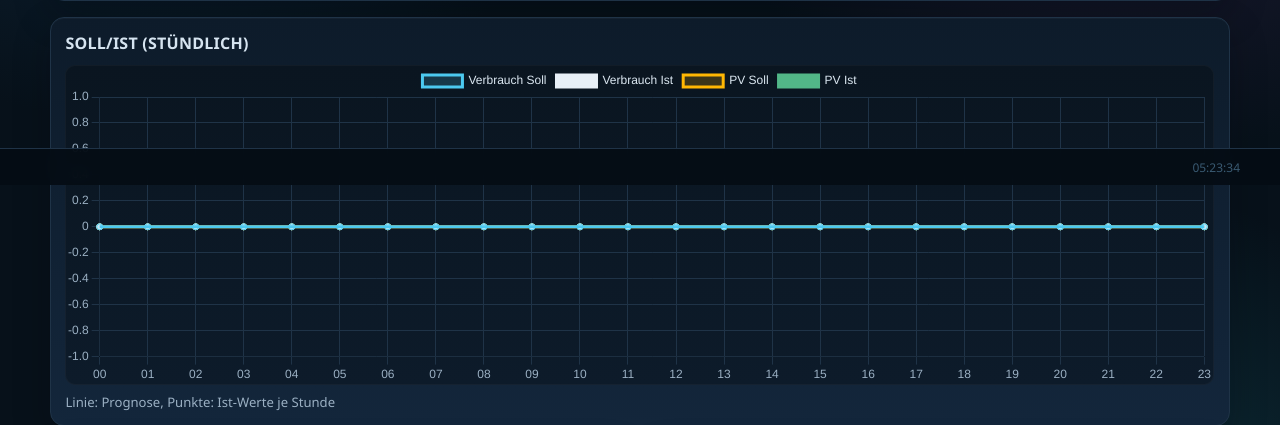
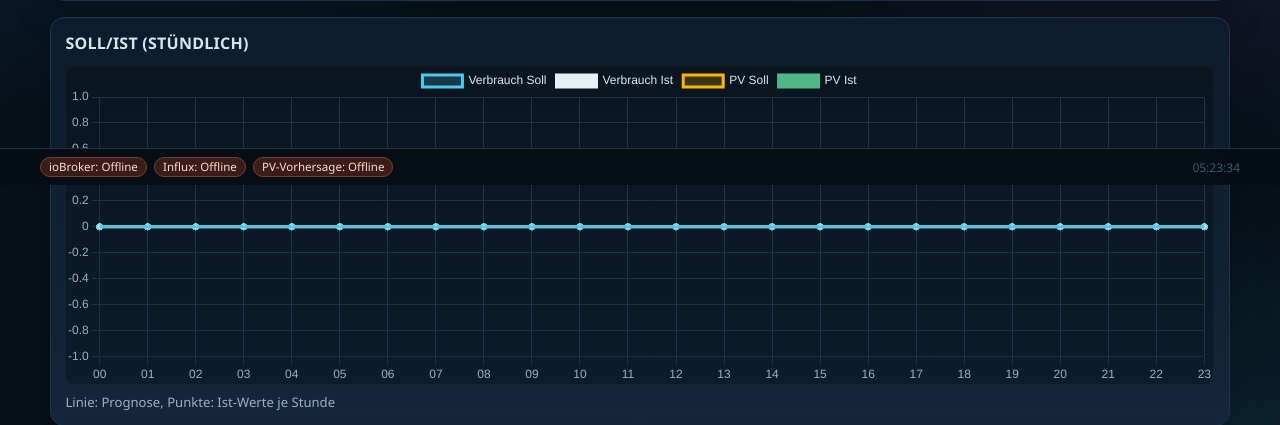
Before and after one commit to HJS72/EMSServer, a FastAPI app: page / in a window 1280 px wide. Shown: the part 615-1040 px from the top of the page. Run offline with FastAPI, Linux system fonts and the light colour scheme; data that the repository does not hold is empty.

Commit message:
Add footer connection status for ioBroker, Influx and PV forecast

```diff
--- a/app/main.py
+++ b/app/main.py
@@ -76,6 +76,32 @@ async def config_page(request: Request) -> HTMLResponse:
 @app.get("/api/health")
 async def health() -> dict[str, str]:
     return {"status": "ok"}
+
+
+@app.get("/api/status/connections")
+async def status_connections() -> JSONResponse:
+    async def safe_probe(coro, timeout: float = 6.0) -> bool:
+        try:
+            return bool(await asyncio.wait_for(coro, timeout=timeout))
+        except Exception:
+            return False
+
+    iobroker_connected, influx_connected, pv_connected = await asyncio.gather(
+        safe_probe(iobroker.is_connected()),
+        safe_probe(influx.is_connected()),
+        safe_probe(pv_service.is_connected()),
+    )
+
+    return JSONResponse(
+        {
+            "iobroker": {"connected": iobroker_connected},
+            "influx": {"connected": influx_connected},
+            "pv_forecast": {
+                "connected": pv_connected,
+                "provider": settings.pv_provider,
+            },
+        }
+    )
 
 
 @app.get("/api/forecast/today")
--- a/app/services/influx_source.py
+++ b/app/services/influx_source.py
@@ -1,5 +1,6 @@
 from __future__ import annotations
 
+import asyncio
 from dataclasses import dataclass
 from datetime import datetime, timedelta, timezone
 
@@ -32,6 +33,25 @@ class InfluxSource:
 
     def close(self) -> None:
         self._client.close()
+
+    async def is_connected(self) -> bool:
+        url = f"{self.settings.influx_url.rstrip('/')}/health"
+        headers = {"Accept": "application/json"}
+        if self.settings.influx_token:
+            headers["Authorization"] = f"Token {self.settings.influx_token}"
+
+        try:
+            async with httpx.AsyncClient(timeout=4.0) as client:
+                response = await client.get(url, headers=headers)
+                if response.status_code < 500:
+                    return True
+        except Exception:
+            pass
+
+        try:
+            return bool(await asyncio.to_thread(self._client.ping))
+        except Exception:
+            return False
 
     @staticmethod
     def _escape_flux_string(value: str) -> str:
--- a/app/services/iobroker_source.py
+++ b/app/services/iobroker_source.py
@@ -41,6 +41,27 @@ class IoBrokerSource:
         """Alias for get_current_value for compatibility."""
         return await self.get_current_value(state_id)
 
+    async def is_connected(self) -> bool:
+        base = self.settings.iobroker_url.rstrip("/")
+        probe_urls = [
+            base,
+            f"{base}/getPlainValue/system.adapter.simple-api.0.alive",
+        ]
+
+        try:
+            async with httpx.AsyncClient(timeout=4.0, auth=self._auth()) as client:
+                for url in probe_urls:
+                    try:
+                        response = await client.get(url)
+                        if response.status_code < 500:
+                            return True
+                    except Exception:
+                        continue
+        except Exception:
+            return False
+
+        return False
+
     def get_history(
         self,
         state_id: str,
--- a/app/services/pv_forecast.py
+++ b/app/services/pv_forecast.py
@@ -119,3 +119,26 @@ class PvForecastService:
             return {hour: 0.0 for hour in range(24)}
 
         return merged
+
+    async def is_connected(self) -> bool:
+        if self.settings.pv_provider.lower() != "forecast_solar":
+            return False
+
+        systems = self._configured_pv_systems()
+        if not systems:
+            return False
+
+        probe = systems[0]
+        url = (
+            f"https://api.forecast.solar/estimate/"
+            f"{probe['lat']}/{probe['lon']}/{probe['declination']}/{probe['azimuth']}/{probe['kwp']}"
+        )
+
+        try:
+            async with httpx.AsyncClient(timeout=6.0) as client:
+                response = await client.get(url)
+                response.raise_for_status()
+                payload = response.json()
+            return isinstance(payload.get("result", {}).get("watt_hours_period", {}), dict)
+        except Exception:
+            return False
--- a/app/templates/index.html
+++ b/app/templates/index.html
@@ -134,10 +134,51 @@
       font-size: 0.8rem;
       color: var(--muted);
       transition: color 0.3s ease;
-      flex: 1;
+      flex: 0 1 auto;
       white-space: nowrap;
       overflow: hidden;
       text-overflow: ellipsis;
+    }
+
+    .footer-connections {
+      display: flex;
+      align-items: center;
+      gap: 0.45rem;
+      flex: 1;
+      min-width: 0;
+      overflow: hidden;
+    }
+
+    .conn-pill {
+      display: inline-flex;
+      align-items: center;
+      gap: 0.35rem;
+      font-size: 0.72rem;
+      line-height: 1;
+      border: 1px solid var(--line);
+      border-radius: 999px;
+      padding: 0.22rem 0.5rem;
+      background: #0b1825;
+      color: var(--muted);
+      white-space: nowrap;
+    }
+
+    .conn-pill.ok {
+      color: #c3f0d9;
+      border-color: #2f6a50;
+      background: #143126;
+    }
+
+    .conn-pill.err {
+      color: #ffd7cf;
+      border-color: #7a3e31;
+      background: #3a1d18;
+    }
+
+    .conn-pill.unknown {
+      color: #e8f0f7;
+      border-color: #35516b;
+      background: #13263b;
     }
 
     .footer-status.ok   { color: var(--ok); }
@@ -501,6 +542,7 @@
 
   <footer class="app-footer">
     <div class="app-footer-inner">
+      <span id="footerConnections" class="footer-connections"></span>
       <span id="footerStatus" class="footer-status"></span>
       <span id="footerTime" class="footer-time"></span>
     </div>
@@ -508,6 +550,28 @@
 
   <script>
     // ── Footer helpers ─────────────────────────────────────────
+    const connectionState = {
+      iobroker: null,
+      influx: null,
+      pv_forecast: null,
+    };
+
+    function renderConnectionBadge(label, connected) {
+      const stateClass = connected === true ? 'ok' : (connected === false ? 'err' : 'unknown');
+      const stateText = connected === true ? 'Connected' : (connected === false ? 'Offline' : 'Prufe...');
+      return `<span class="conn-pill ${stateClass}">${label}: ${stateText}</span>`;
+    }
+
+    function renderFooterConnections() {
+      const el = document.getElementById('footerConnections');
+      if (!el) return;
+      el.innerHTML = [
+        renderConnectionBadge('ioBroker', connectionState.iobroker),
+        renderConnectionBadge('Influx', connectionState.influx),
+        renderConnectionBadge('PV-Vorhersage', connectionState.pv_forecast),
+      ].join('');
+    }
+
     function showFooterStatus(msg, kind = '') {
       const el = document.getElementById('footerStatus');
       if (!el) return;
@@ -521,6 +585,26 @@
           el.textContent = '';
           el.className = 'footer-status';
         }, 5000);
+      }
+    }
+
+    async function refreshConnectionStatus() {
+      const ctrl = new AbortController();
+      const timer = setTimeout(() => ctrl.abort(), 6000);
+      try {
+        const res = await fetch('/api/status/connections', { signal: ctrl.signal });
+        if (!res.ok) throw new Error('status endpoint failed');
+        const payload = await res.json();
+        connectionState.iobroker = payload?.iobroker?.connected === true;
+        connectionState.influx = payload?.influx?.connected === true;
+        connectionState.pv_forecast = payload?.pv_forecast?.connected === true;
+      } catch (_) {
+        connectionState.iobroker = false;
+        connectionState.influx = false;
+        connectionState.pv_forecast = false;
+      } finally {
+        clearTimeout(timer);
+        renderFooterConnections();
       }
     }
 
@@ -879,6 +963,10 @@
     updateLiveView();
     setInterval(updateLiveView, 30 * 1000);
 
+    renderFooterConnections();
+    refreshConnectionStatus();
+    setInterval(refreshConnectionStatus, 30 * 1000);
+
     init();
     setInterval(init, 15 * 60 * 1000);
 
```
Also changed, not shown: app/templates/config.html (+89 -1 lines), 1 other file.
